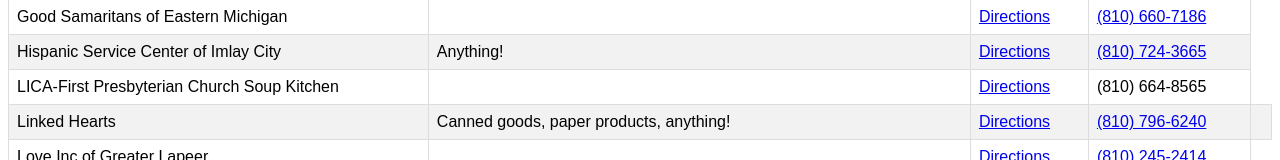
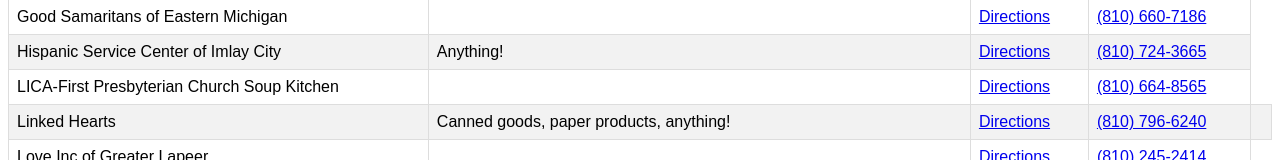
Before and after one commit to kgibbsdev/HelpFeedLapeer, a plain HTML site: page index.html in a window 1280 px wide. Shown: the part 371-531 px from the top of the page. Drawn offline with Linux system fonts and the light colour scheme.

Commit message:
Fix broken phone link on First Presbytarian

```diff
--- a/index.html
+++ b/index.html
@@ -76,7 +76,7 @@
         <td>LICA-First Presbyterian Church Soup Kitchen</td>
         <td></td>
         <td><a target="_blank" href="https://www.google.com/maps/dir//433+N+Calhoun+St,+Lapeer,+MI+48446/">Directions</a></td>
-        <td><a href="tel:+18106648565"></a>(810) 664-8565</td>
+        <td><a href="tel:+18106648565">(810) 664-8565</a></td>
     </tr>
      <tr>
         <td>Linked Hearts</td>
```
